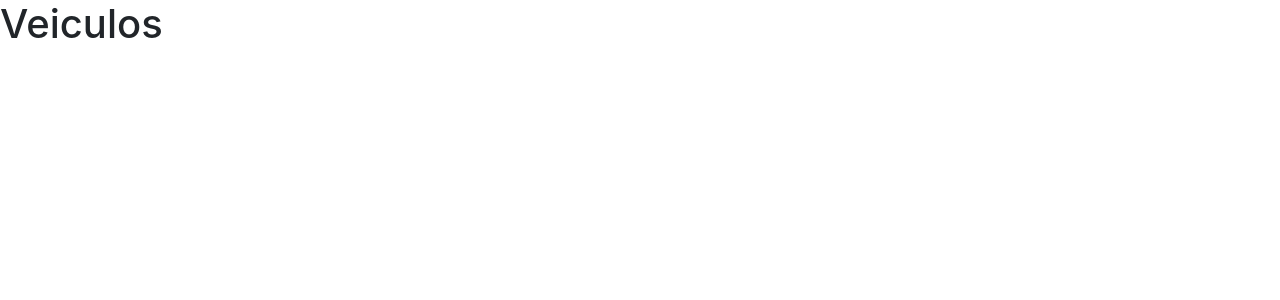
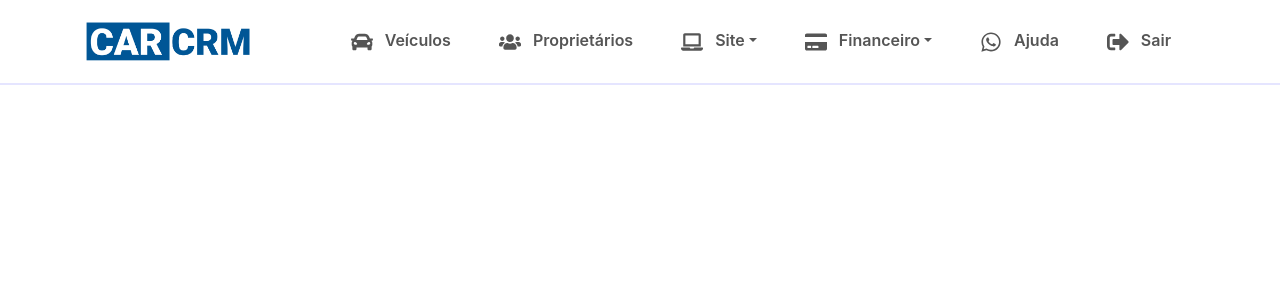
Before and after one commit to batistondeoliveira/carcrm, a React (Create React App) app in the folder frontend/: page /vehicles in a window 1280 px wide. Shown: the top 300 px of the page. Built offline with nearby package versions, Linux system fonts and the light colour scheme.

Commit message:
Criado o componente Vehicles

```diff
--- a/frontend/src/Routes.js
+++ b/frontend/src/Routes.js
@@ -4,12 +4,13 @@ import { CircularProgress } from '@material-ui/core';
 
 const Auth = lazy(() => import('./view/auth'));
 const Register = lazy(() => import('./view/register'));
+const Vehicles = lazy(() => import('./view/vehicles'));
 
 const Routes = () => (
     <Router>
         <Suspense fallback={<div className="d-flex justify-content-center mt-5 pt-5"> <CircularProgress /> </div>}>
             <Switch>
-                <Route exact path="/vehicles" component={() => (<h1>Veiculos</h1>)} />
+                <Route exact path="/vehicles" component={Vehicles} />
                 <Route exact path="/register" component={Register} />
                 <Route exact path="/login" component={Auth} />
                 <Route exact path="/" component={Auth} />
--- /dev/null
+++ b/frontend/src/view/vehicles/index.js
@@ -0,0 +1,10 @@
+import React from 'react';
+import Header from '../header';
+
+export default function Vehicles() {
+    return (
+        <>
+          <Header title="Veículos" />
+        </>
+    )
+}
```
